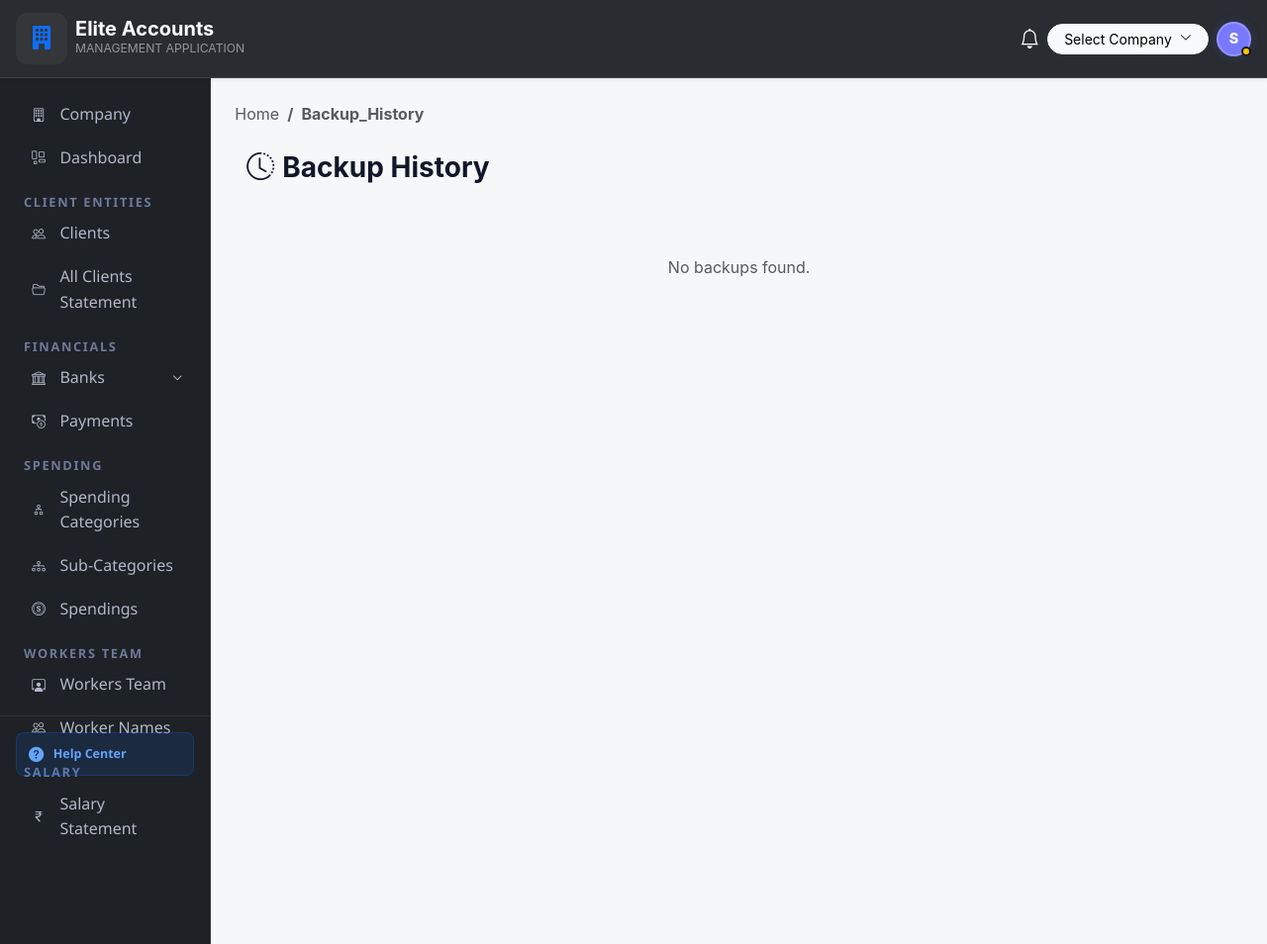
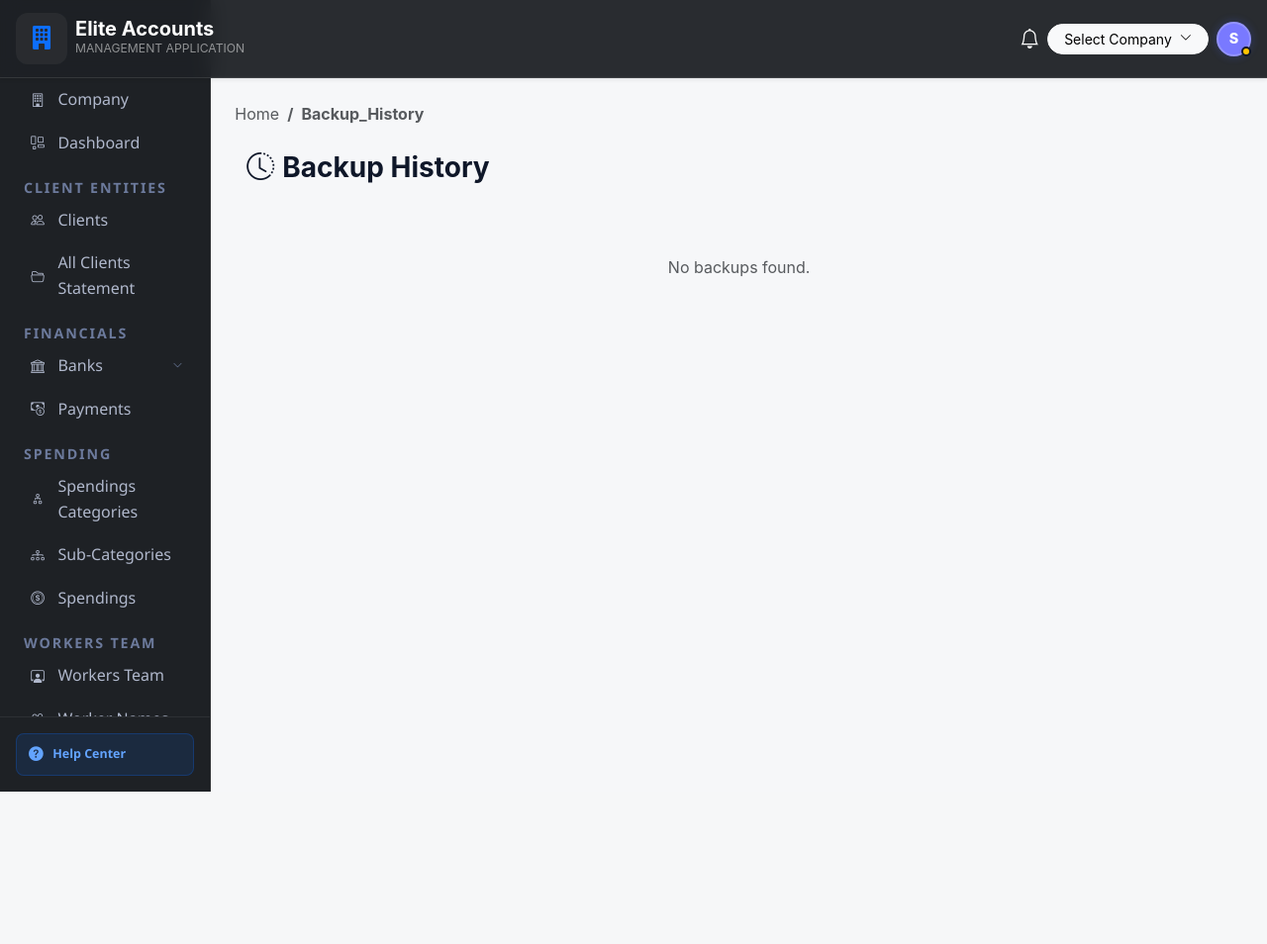
Before and after one commit to vivek248-cloud/eliteAcc, a Django app: page /backups/history/ in a window 1280 px wide. Shown: the whole page at 99% size. After the commit the page ends 800 px from the top, so only its background shows below. Run offline with Django 5.2, Linux system fonts and the light colour scheme; the visitor is signed in with stand-in values (Sample User, id 1); some libraries are stand-ins or nearby versions.

Commit message:
new update

```diff
--- a/accountsApp/templates/layout/base.html
+++ b/accountsApp/templates/layout/base.html
@@ -459,8 +459,8 @@ document.addEventListener('DOMContentLoaded', function () {
 
         <aside class="col-md-2 d-none d-md-flex flex-column sidebar-shell p-0">
 
-        <!-- Nav scroll area -->
-        <nav class="sidebar-nav flex-grow-1 px-3 pb-3 overflow-auto mt-3">
+        <!-- Nav scroll area (fills between brand and footer) -->
+        <nav class="sidebar-nav flex-grow-1 px-3 pt-2 pb-3">
 
             <!-- Top-level links -->
             <a class="slink {% if 'company' in request.path %}slink--active{% endif %}" href="{% url 'company_index' %}">
@@ -528,7 +528,7 @@ document.addEventListener('DOMContentLoaded', function () {
 
             <a class="slink {% if request.resolver_match.url_name == 'expense_category_index' %}slink--active{% endif %}" href="{% url 'expense_category_index' %}">
             <span class="slink__icon"><i class="bi bi-diagram-2"></i></span>
-            <span>Spending Categories</span>
+            <span>Spendings Categories</span>
             </a>
 
             <a class="slink {% if request.resolver_match.url_name == 'expense_subcategory_index' %}slink--active{% endif %}" href="{% url 'expense_subcategory_index' %}">
@@ -564,7 +564,7 @@ document.addEventListener('DOMContentLoaded', function () {
 
         </nav>
 
-        <!-- Help footer -->
+        <!-- Help footer — pinned to bottom -->
         <div class="sidebar-footer px-3 py-3">
             <a class="slink-help" href="{% url 'help' %}">
             <i class="bi bi-question-circle-fill"></i>
@@ -702,58 +702,93 @@ document.addEventListener('DOMContentLoaded', function () {
 
 
 <style>
-  /* ── Tokens — matched to Elite Dream Builders app ── */
+    /* Indent sub-menus */
+    #bankSubmenu .nav-link {
+        font-size: 0.85rem;
+        color: #6c757d;
+        margin-left: 10px;
+        padding-left: 15px;
+    }
+
+    #bankSubmenu .nav-link:hover,
+    #bankSubmenu .nav-link.active {
+        color: #ffffff;
+        background: #ebdbdba1;
+    }
+
+    /* Chevron Rotation */
+    [aria-expanded="true"] .bi-chevron-down {
+        transform: rotate(180deg);
+        transition: transform 0.3s ease;
+    }
+
+    [aria-expanded="false"] .bi-chevron-down {
+        transition: transform 0.3s ease;
+    }
+</style>
+
+<style>
+  /* ── Design tokens (matched to Elite Dream Builders) ── */
   :root {
-    --sb-bg:          #1e2130;   /* charcoal sidebar bg from screenshot  */
+    --sb-bg:          #1e2130;
     --sb-border:      rgba(255,255,255,.07);
-    --sb-accent:      #0d6efd;   /* Bootstrap primary blue — active pill  */
-    --sb-accent-text: #ffffff;   /* white text on active pill             */
-    --sb-text:        #b0b8cc;   /* inactive link text                    */
-    --sb-text-bright: #dde3f2;   /* hover text                            */
-    --sb-section:     #6c7a9c;   /* section label color                   */
+    --sb-accent:      #0d6efd;
+    --sb-accent-text: #ffffff;
+    --sb-text:        #b0b8cc;
+    --sb-text-bright: #dde3f2;
+    --sb-section:     #6c7a9c;
     --sb-radius:      8px;
+    --sb-width:       16.6667%;   /* col-md-2 */
     --sb-font:        'DM Sans', 'Segoe UI', sans-serif;
   }
 
-  /* ── Shell ───────────────────────────────────── */
+  /* ── Fixed sidebar shell ─────────────────────────────── */
   .sidebar-shell {
+    position: fixed !important;   /* stays in place as page scrolls */
+    top: 0;
+    left: 0;
+    width: var(--sb-width);
+    height: 100vh;                /* always full viewport height    */
+    z-index: 1030;
     background: var(--sb-bg);
     border-right: 1px solid var(--sb-border);
-    min-height: 100vh;
-    position: sticky;
-    top: 0;
     font-family: var(--sb-font);
-    font-size: 16px;
+    display: flex !important;
+    flex-direction: column;
+    /* Remove Bootstrap's col padding so we control it */
+    padding: 0 !important;
   }
 
-  /* ── Brand ───────────────────────────────────── */
-  .sidebar-brand {
-    border-bottom: 1px solid var(--sb-border);
+  /* ── Offset main content so it isn't hidden under the sidebar ── */
+  /*
+    In your base.html, ensure the content column has class "main-offset":
+      <div class="col-md-10 main-offset"> ... </div>
+    OR apply the rule directly to col-md-10 if that's always your layout:
+  */
+  .col-md-10 {
+    margin-left: var(--sb-width) !important;
+    max-width: calc(100% - var(--sb-width)) !important;
   }
 
-  .brand-orb {
-    width: 34px;
-    height: 34px;
-    border-radius: 9px;
-    background: #0d6efd;
-    display: flex;
-    align-items: center;
-    justify-content: center;
-    font-size: 18px;
-    color: #fff;
-    flex-shrink: 0;
+  /* ── Scrollable nav area (between top padding and footer) ── */
+  .sidebar-nav {
+    margin-top: 4.5rem;       /* space from top and footer */
+    overflow-y: auto;
+    overflow-x: hidden;
+    flex: 1 1 0;           /* grow to fill space, shrink to allow footer */
+    min-height: 0;         /* crucial: lets flexbox shrink below content  */
   }
 
-  .brand-name {
-    font-size: 1rem;
-    font-weight: 700;
-    letter-spacing: .02em;
-    color: var(--sb-text-bright);
+  .sidebar-nav::-webkit-scrollbar { width: 3px; }
+  .sidebar-nav::-webkit-scrollbar-track { background: transparent; }
+  .sidebar-nav::-webkit-scrollbar-thumb {
+    background: rgba(255,255,255,.12);
+    border-radius: 3px;
   }
 
-  /* ── Section headers ─────────────────────────── */
+  /* ── Section headers ─────────────────────────────────── */
   .snav-section {
-    font-size: .8rem;
+    font-size: .89rem;
     font-weight: 700;
     letter-spacing: .13em;
     text-transform: uppercase;
@@ -762,7 +797,7 @@ document.addEventListener('DOMContentLoaded', function () {
     line-height: 1;
   }
 
-  /* ── Links ───────────────────────────────────── */
+  /* ── Nav links ───────────────────────────────────────── */
   .slink {
     display: flex;
     align-items: center;
@@ -774,7 +809,6 @@ document.addEventListener('DOMContentLoaded', function () {
     font-weight: 500;
     text-decoration: none;
     transition: background .15s, color .15s;
-    position: relative;
     margin-bottom: 2px;
   }
 
@@ -783,27 +817,23 @@ document.addEventListener('DOMContentLoaded', function () {
     color: var(--sb-text-bright);
   }
 
-  /* Solid blue pill — exactly like the screenshot */
   .slink--active {
     background: var(--sb-accent) !important;
     color: var(--sb-accent-text) !important;
     font-weight: 600;
   }
 
-  .slink--active::before { display: none; } /* no side bar needed with solid pill */
 
     .slink--active2 {
-    background: #d3cbcb !important;
-    color: black !important;
+    background: white !important;
+    color: #000000 !important;
     font-weight: 600;
   }
 
-  .slink--active2::before { display: none; } /* no side bar needed with solid pill */
-
-  /* Icon pill */
+  /* ── Icon ────────────────────────────────────────────── */
   .slink__icon {
-    width: 22px;
-    height: 22px;
+    width: 20px;
+    height: 20px;
     display: flex;
     align-items: center;
     justify-content: center;
@@ -812,18 +842,21 @@ document.addEventListener('DOMContentLoaded', function () {
     color: inherit;
   }
 
-  /* Chevron */
+  /* ── Chevron ─────────────────────────────────────────── */
   .slink__chevron {
-    font-size: .65rem;
+    font-size: .62rem;
     transition: transform .22s ease;
-    color: white;
+    color: var(--sb-section);
+    margin-left: auto;
   }
+
+  .slink--active .slink__chevron { color: rgba(255,255,255,.7); }
 
   .slink--collapsible[aria-expanded="true"] .slink__chevron {
     transform: rotate(180deg);
   }
 
-  /* ── Submenu ─────────────────────────────────── */
+  /* ── Submenu ─────────────────────────────────────────── */
   .submenu {
     border-left: 1px solid var(--sb-border);
     margin-left: 1rem;
@@ -832,23 +865,14 @@ document.addEventListener('DOMContentLoaded', function () {
   }
 
   .slink--sub {
-    font-size: .78rem;
+    font-size: 1rem;
     padding: .38rem .65rem;
   }
 
-  /* ── Scroll area ─────────────────────────────── */
-  .sidebar-nav::-webkit-scrollbar { width: 4px; }
-  .sidebar-nav::-webkit-scrollbar-track { background: transparent; }
-  .sidebar-nav::-webkit-scrollbar-thumb {
-    background: rgba(255,255,255,.1);
-    border-radius: 4px;
-  }
-
-  /* ── Footer help link ────────────────────────── */
+  /* ── Help footer (pinned to bottom) ──────────────────── */
   .sidebar-footer {
+    flex-shrink: 0;            /* never compress — always visible */
     border-top: 1px solid var(--sb-border);
-    position: sticky;
-    bottom: 0;
   }
 
   .slink-help {
@@ -868,11 +892,44 @@ document.addEventListener('DOMContentLoaded', function () {
 
   .slink-help:hover {
     background: rgba(13,110,253,.22);
-    color: #ffffff;
+    color: #63a4ff;
   }
 
-  .slink-help i { font-size: .95rem; }
+  .slink-help i { font-size: .92rem; }
+  media (max-width: 767.98px) {
+    .sidebar-shell { position: fixed !important; top: 0; left: 0; width: 100%; height: auto; }
+    .col-md-10 { margin-left: 0 !important; max-width: 100% !important; }
+    .sidebar-nav { margin-top: 0; }
+    .sidebar-footer { position: absolute; bottom: 0; width: 100%; }
+  }
+
+
+  @media (max-width: 767.98px) {
+    /* Hide the sidebar entirely on mobile */
+    .sidebar-shell {
+      display: none !important;
+    }
+
+    /* Reset the main content offset so it takes full width */
+    .col-md-10 {
+      margin-left: 0 !important;
+      max-width: 100% !important;
+      width: 100% !important;
+    }
+  }
+
+  /* Ensure the offset only applies to desktops/tablets */
+  @media (min-width: 768px) {
+    .col-md-10 {
+      margin-left: var(--sb-width) !important;
+      max-width: calc(100% - var(--sb-width)) !important;
+    }
+  }
+
+
 </style>
+
+
 
 <script src="https://cdn.jsdelivr.net/npm/bootstrap@5.3.3/dist/js/bootstrap.bundle.min.js"></script>
 {% block extra_js %}{% endblock %}
```
